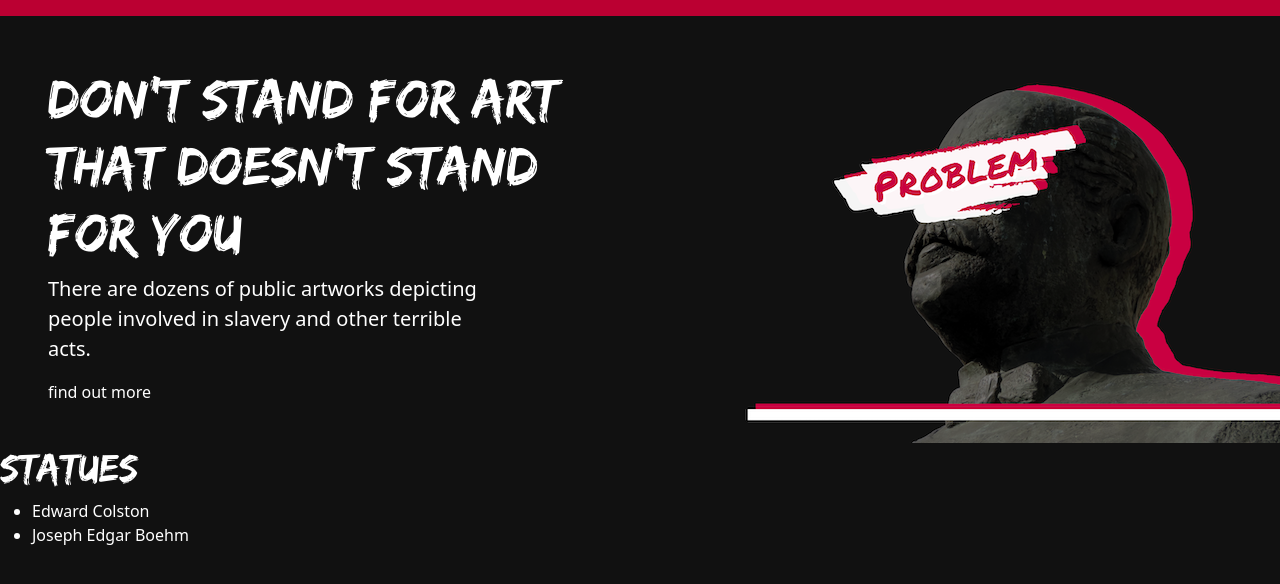
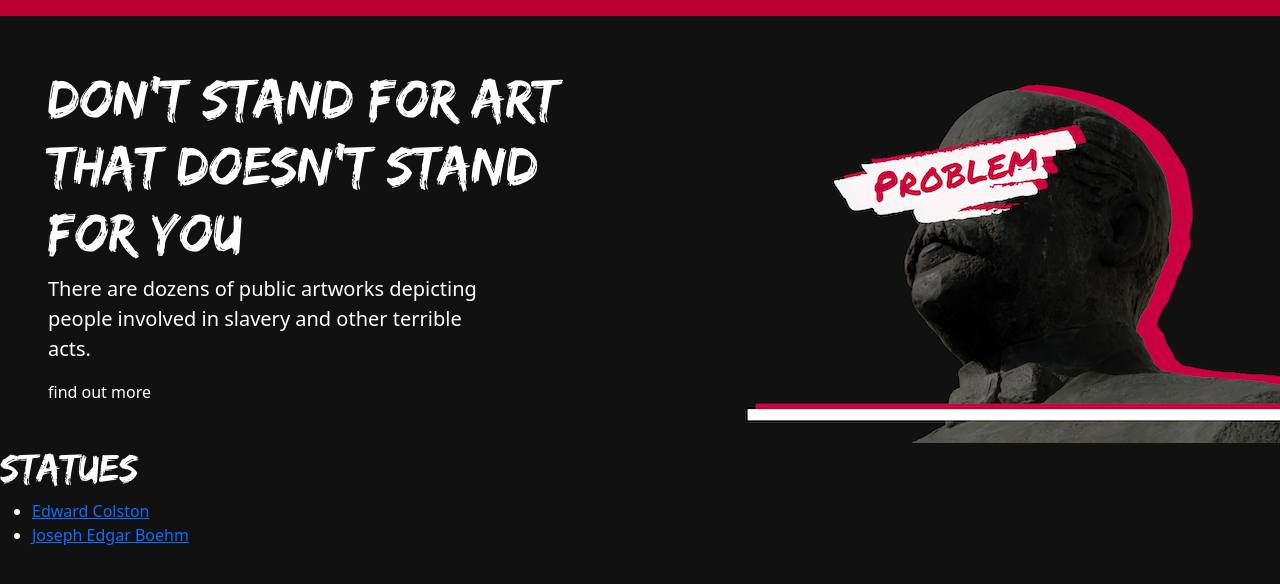
Before and after one commit to Gina-Frankel/statues, a React (Create React App) app: page / in a window 1280 px wide. Shown: the top 584 px of the page. Built offline with nearby package versions, Linux system fonts and the light colour scheme.

Commit message:
adding router-dom links

```diff
--- a/src/components/App.js
+++ b/src/components/App.js
@@ -1,6 +1,7 @@
 import React from "react";
 import { Hero, NavContainer } from "./index.js";
 import { StatueMenuContainer } from "./StatueMenuContainer.js";
+import { BrowserRouter as Router, Route } from "react-router-dom";
 import "./App.css";
 import "../index.css";
 import "./index.js";
@@ -13,7 +14,10 @@ function App() {
       </header>
       <div>
         <Hero />
+        <Router>
         <StatueMenuContainer />
+        <Route path="/"></Route>
+        </Router>
       </div>
     </div>
   );
--- a/src/components/StatueMenuItem.js
+++ b/src/components/StatueMenuItem.js
@@ -1,5 +1,8 @@
 import React from "react";
+import { Link } from "react-router-dom";
 
 export function StatueMenuItem(props) {
-  return <li>{props.value.name}</li>;
+  return <li>
+    <Link to="/">{props.value.name}</Link>
+    </li>;
 }
```
